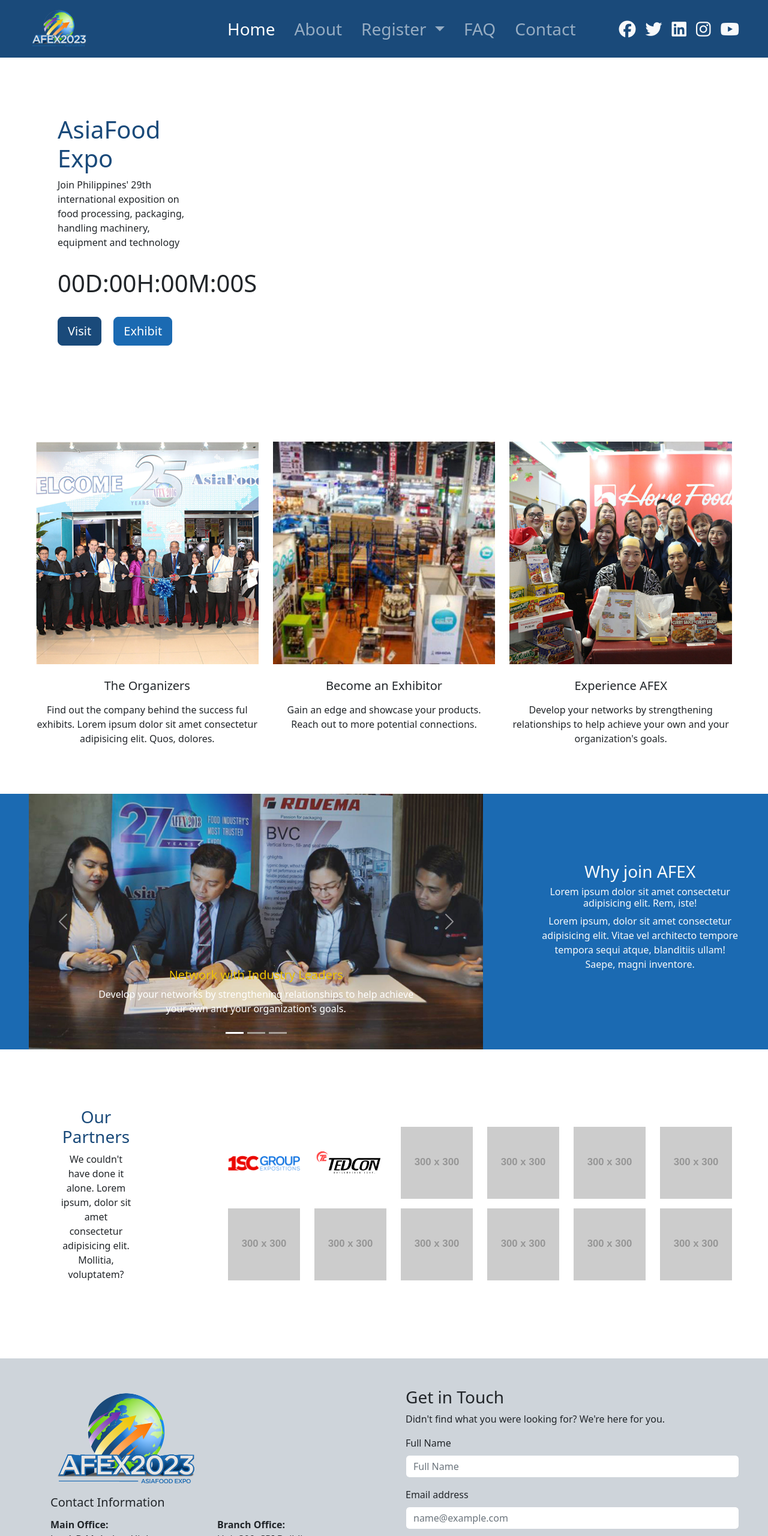
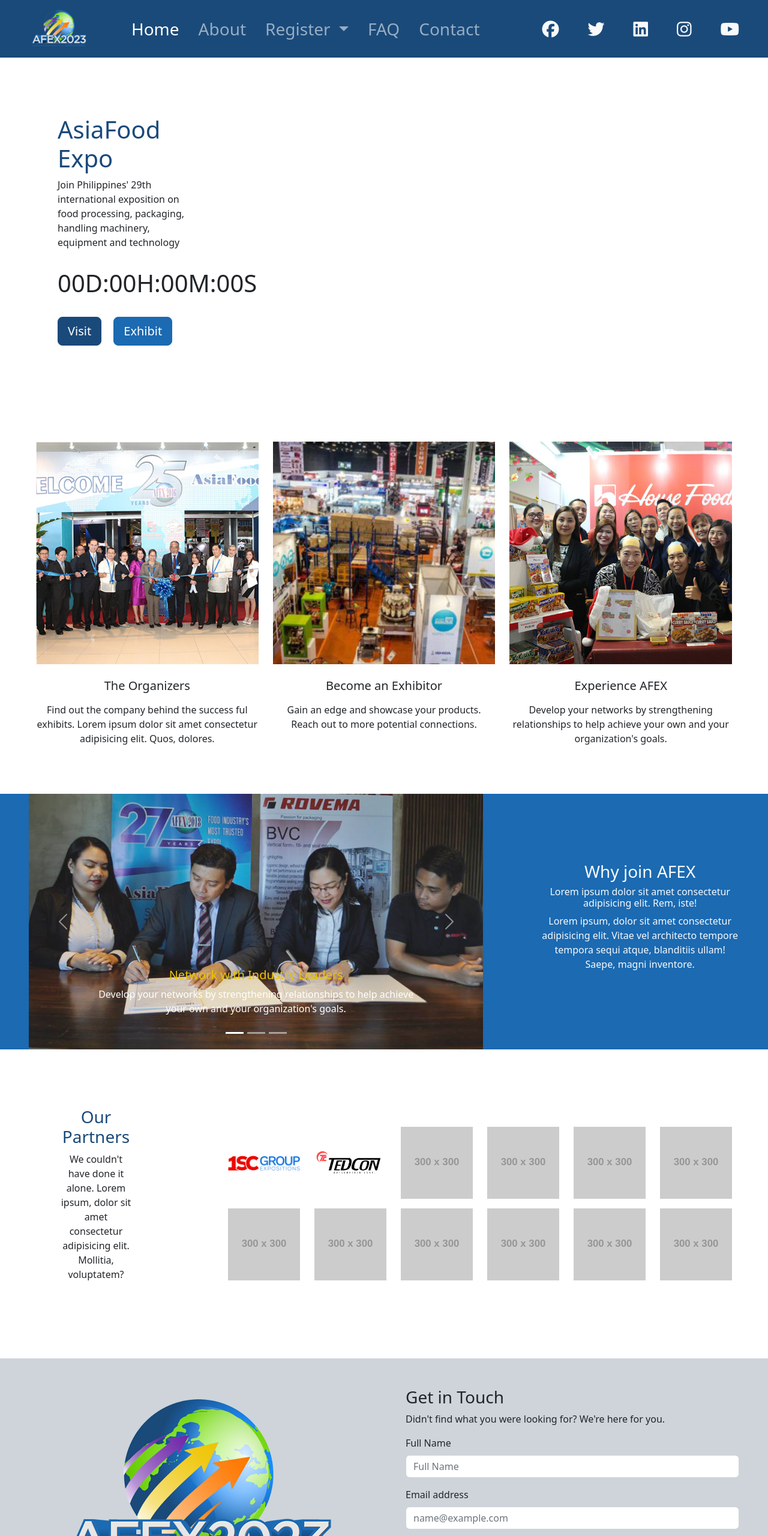
Before and after one commit to bogsp/afex-alt, a website: page public/index.html in a window 1280 px wide. Shown: the top 2560 px of the page at 60% size. Drawn offline with nearby package versions, Linux system fonts and the light colour scheme; grey boxes are pictures that could not be loaded; placeholder pictures from the web are drawn by us.

Commit message:
Updated index and styles

```diff
--- a/public/index.html
+++ b/public/index.html
@@ -50,19 +50,19 @@
                     </li>
                 </ul>
                     <ul class="nav fs-3 pb-sm-3 pb-lg-0 ms-lg-5">
-                        <li class="ms-3">
+                        <li class="ms-5">
                             <a href="http://facebook.com" class="link-light"><i class="fa-brands fa-facebook"></i></a>
                         </li>
-                        <li class="ms-3">
+                        <li class="ms-5">
                             <a href="http://twitter.com" class="link-light"><i class="fa-brands fa-twitter"></i></a>
                         </li>
-                        <li class="ms-3">
+                        <li class="ms-5">
                             <a href="http://linkedin.com" class="link-light"><i class="fa-brands fa-linkedin"></i></a>
                         </li>
-                        <li class="ms-3">
+                        <li class="ms-5">
                             <a href="http://instagram.com" class="link-light"><i class="fa-brands fa-instagram"></i></a>
                         </li>
-                        <li class="ms-3">
+                        <li class="ms-5">
                             <a href="http://youtube.com" class="link-light"><i class="fa-brands fa-youtube"></i></a>
                         </li>
                     </ul>
@@ -227,8 +227,10 @@
             <div class="p-5">
                 <div class="row">
                     <div class="row col-sm px-5">
-                        <a href="/" class="brand"><img src="./images/afex2023_logo.png" class="img-fluid d-block"
-                                alt="afex2023_logo"></a>
+                        <div>
+                            <a href="./index.html" class="brand"><img src="./images/afex2023_logo.png" class="img-fluid d-block"
+                                    alt="afex2023_logo"></a>
+                        </div>
                         <h5>Contact Information</h5>
                         <address class="col-lg">
                             <strong>Main Office:</strong><br>
--- a/scss/style.scss
+++ b/scss/style.scss
@@ -41,8 +41,12 @@ nav {
   .brand {
     text-align: right;
 
-    img {
-      width: 20vw;
+    a {
+      width: 15vw;
+
+      img {
+        width: auto;
+      }
     }
   }
 }
@@ -87,7 +91,7 @@ footer {
     .brand {
       text-align: center;
 
-      img {
+      a {
         width: 60vw;
       }
     }
```
Also changed, not shown: public/css/style.css, public/css/style.min.css.
